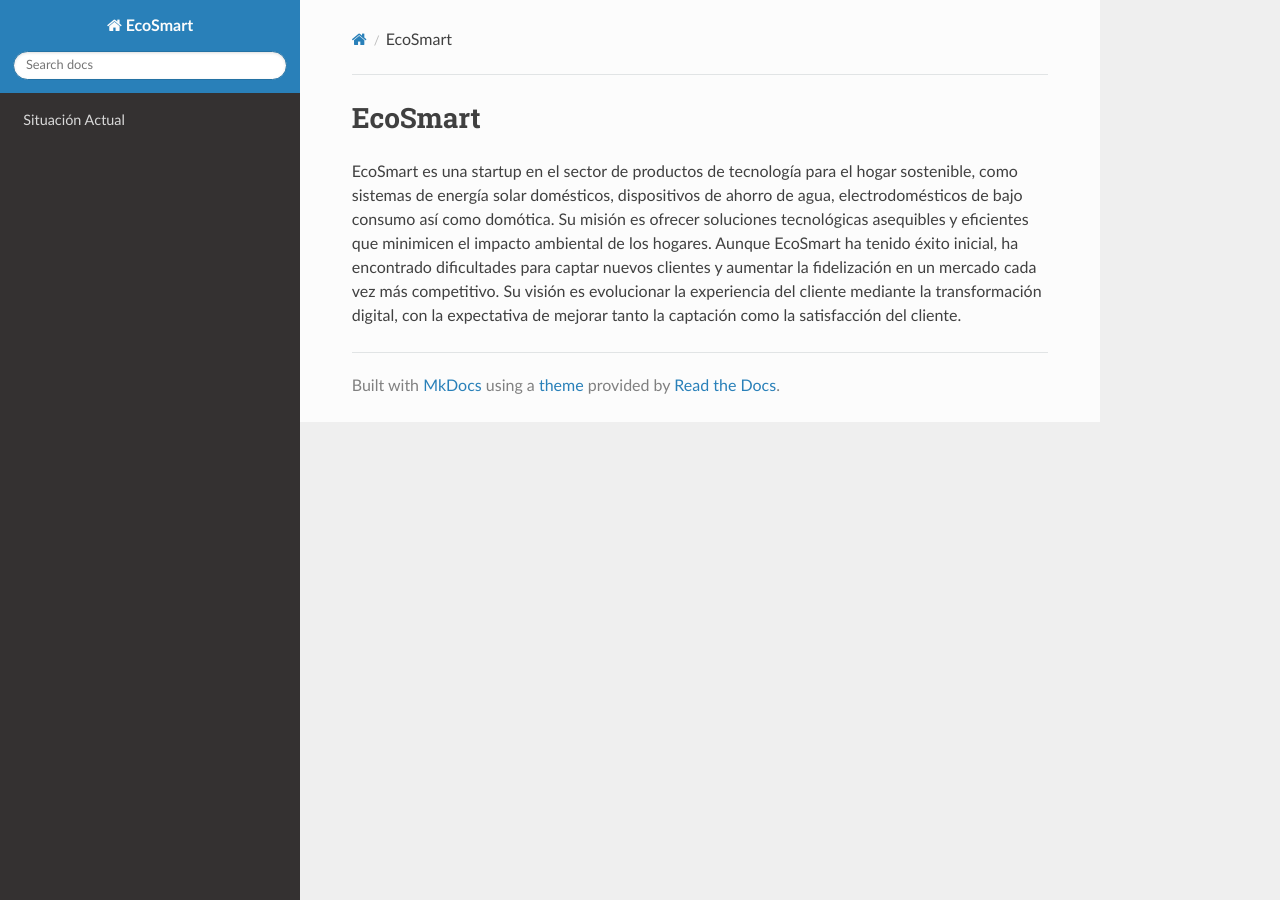
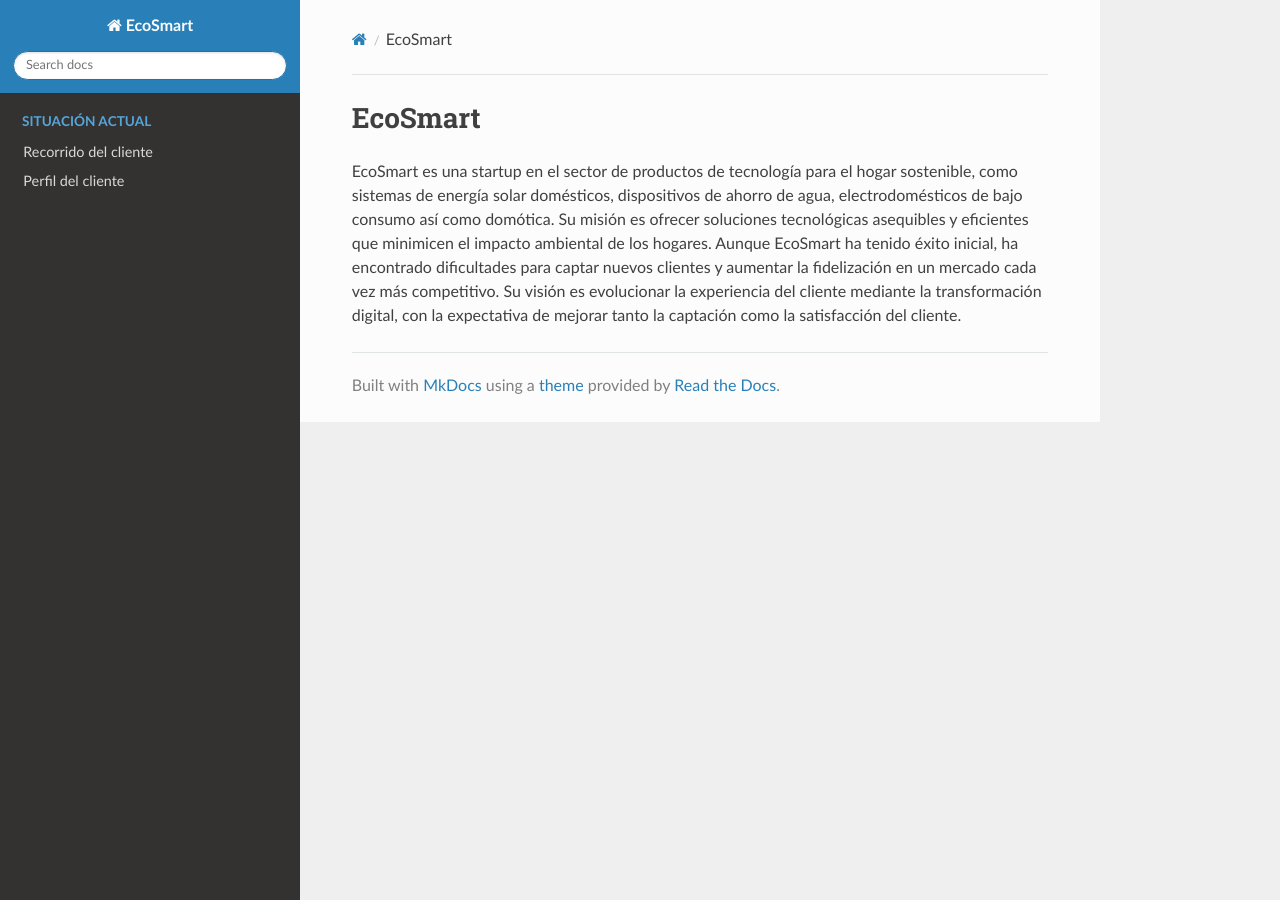
Before and after one commit to EOBS-MIDE/EcoSmart, an MkDocs documentation site: the page built from docs/index.md, in a window 1280 px wide. Built offline with MkDocs 1.6.1, drawn with Linux system fonts in a browser that asks for light colours; nearby versions of some CDN libraries.

Commit message:
Agrego estructura situación actual al menu

```diff
--- a/mkdocs.yml
+++ b/mkdocs.yml
@@ -3,6 +3,8 @@ site_author: "Iván Dario Sanchez Fonseca"
 theme:
   name: "readthedocs"
 nav:
-  - Situación Actual: SituacionActual.md
+  - Situación Actual:
+    - Recorrido del cliente: situacionActual/SituacionActual.md
+    - Perfil del cliente: situacionActual/PerfilCliente.md
 plugins:
   - search
```
